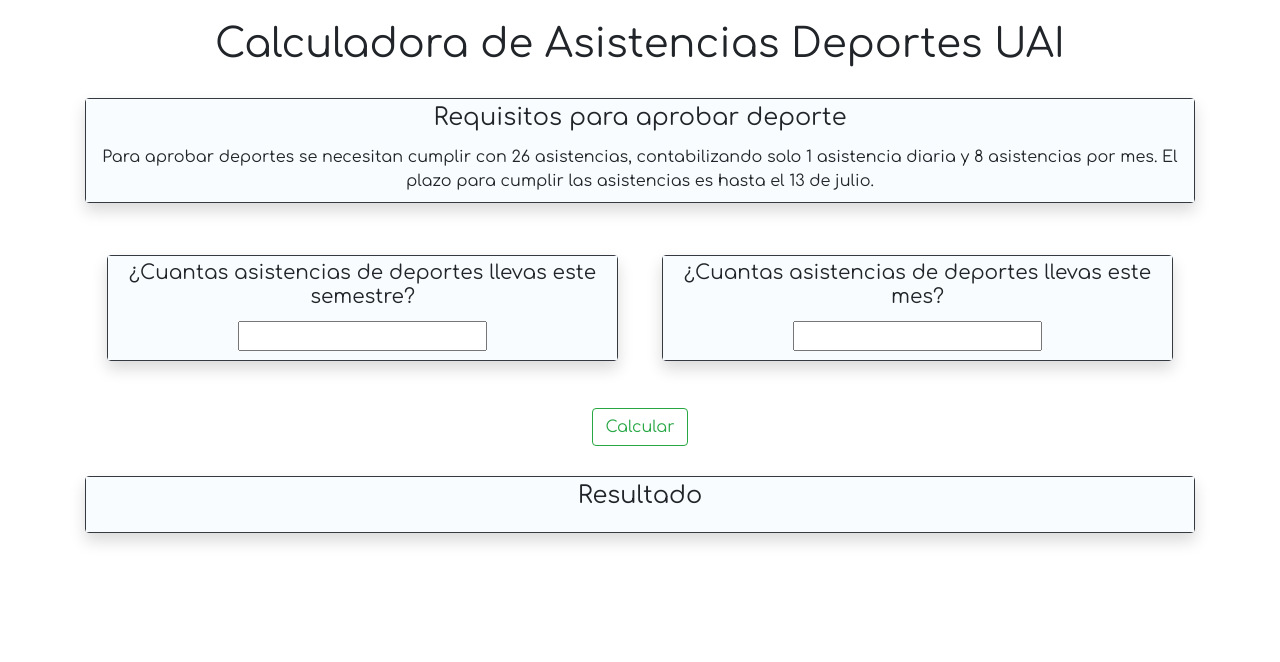
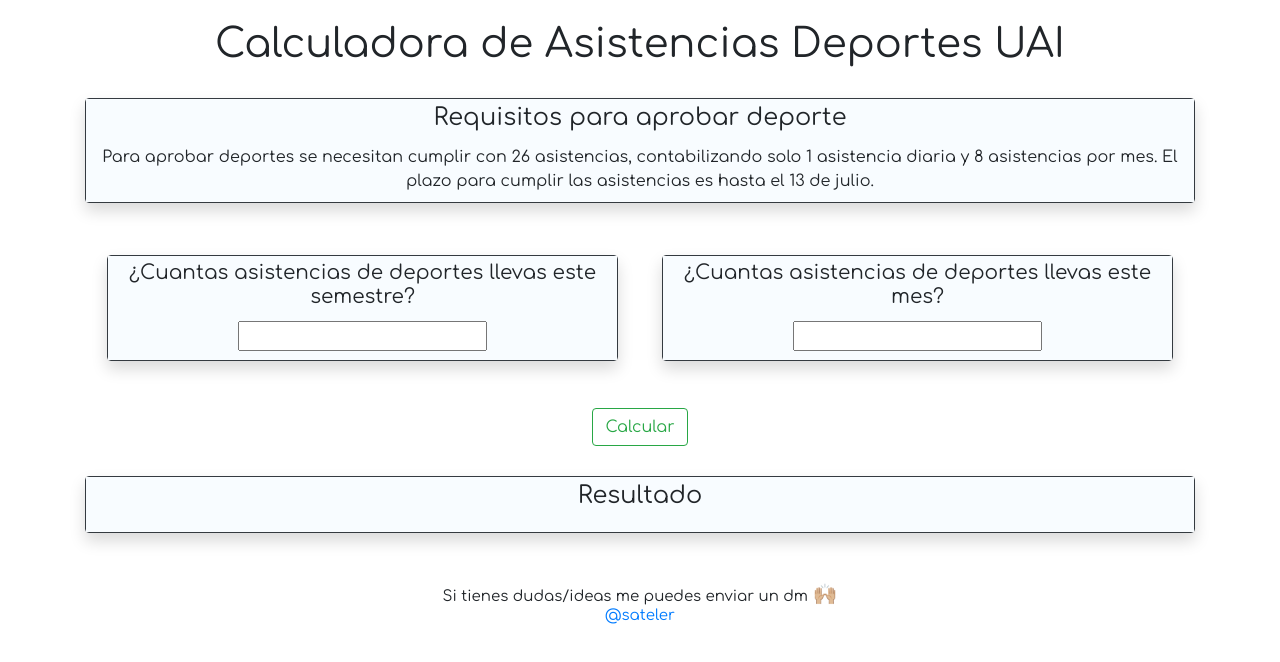
Before and after one commit to satelerd/Calculadora-de-Asistencia-Deporte-UAI, a React (Create React App) app: page / in a window 1280 px wide. Shown: the top 662 px of the page. Built offline with nearby package versions, Linux system fonts and the light colour scheme.

Commit message:
Mas casos de error y contacto

```diff
--- a/src/App.css
+++ b/src/App.css
@@ -9,3 +9,14 @@ header {
 .resultados-card {
   margin-bottom: 30px;
 }
+
+h6 {
+  margin: 10px;
+  margin-top: 50px !important;
+  text-align: center;
+  font-size: 15px !important;
+}
+
+span {
+  font-size: 20px;
+}
--- a/src/App.js
+++ b/src/App.js
@@ -68,7 +68,12 @@ function App() {
         <div className="resultados-card container">
           <Card title={cards[0].title} body={cards[0].body} />
         </div>
-
+        <div>
+          <h6>
+            Si tienes dudas/ideas me puedes enviar un dm <span>🙌🏼</span><br></br>
+            <a href="https://www.instagram.com/sateler/">@sateler</a>
+          </h6>
+        </div>
       </div>
     </div>
   );
--- a/src/components/calculadora/Calculadora.js
+++ b/src/components/calculadora/Calculadora.js
@@ -57,7 +57,7 @@ function CalculoDeportes(asistenciasInput, asistenciasMesActualInput) {
     // Posibles output's
 
     // ERROR Input fuera de rango
-    if ( asistenciasInput > 26 || asistenciasInput < 0 ) {
+    if( asistenciasInput > 26 || asistenciasInput < 0 || isNaN(asistenciasInput)) {
         return (
             <div>
                 <p>
@@ -69,12 +69,24 @@ function CalculoDeportes(asistenciasInput, asistenciasMesActualInput) {
     }
 
     // ERROR Input fuera de rango
-    else if (asistenciasMesActualInput > 8 || asistenciasMesActualInput < 0) {
+    else if (asistenciasMesActualInput > 8 || asistenciasMesActualInput < 0 || isNaN(asistenciasMesActualInput)) {
         return (
             <div>
                 <p>
                     <span>ERROR</span> <br></br>
                     Debes ingresar un numero entre <span>0 y 8</span> en la caja de asistencias <span>este mes</span>
+                </p>
+            </div>
+        )
+    }
+
+    // ERROR Input asist mes es mayor a Input asit
+    else if (asistenciasMesActualInput > asistenciasInput) {
+        return (
+            <div>
+                <p>
+                    <span>ERROR</span> <br></br>
+                    Revisa tus datos, tus <span>asistencias</span> totales <span>debe ser mayor</span> o igual a tus asistencias <span>este mes</span>
                 </p>
             </div>
         )
--- a/src/components/input/Input.js
+++ b/src/components/input/Input.js
@@ -1,7 +1,7 @@
 import React, { useState } from "react";
 import './Input.css';
 
-function Input (type) {
+function Input ({onChange}, type) {
     const [number, setNumber] = useState(0);
 
     // if (type === "input") {
```
Also changed, not shown: src/components/cards/Cards2.js (+7 -13 lines).
